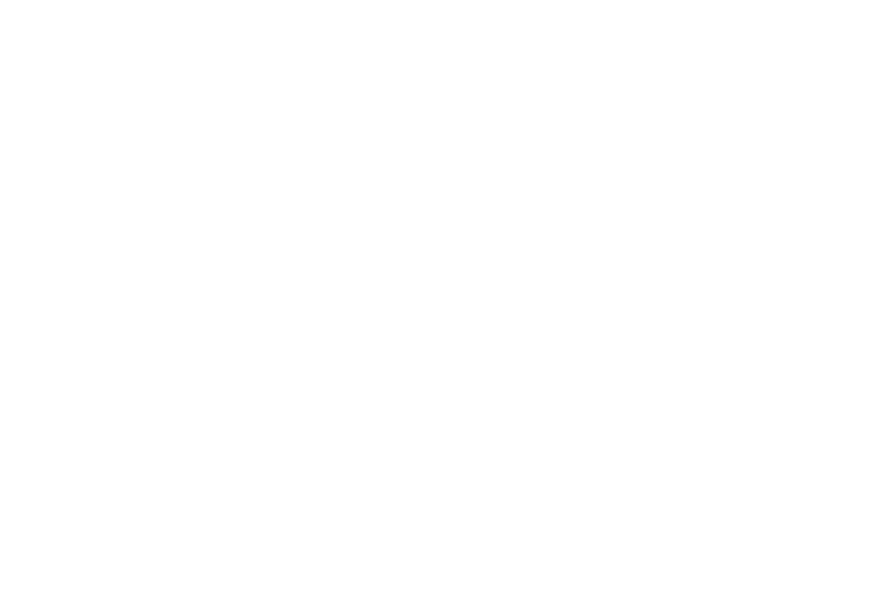
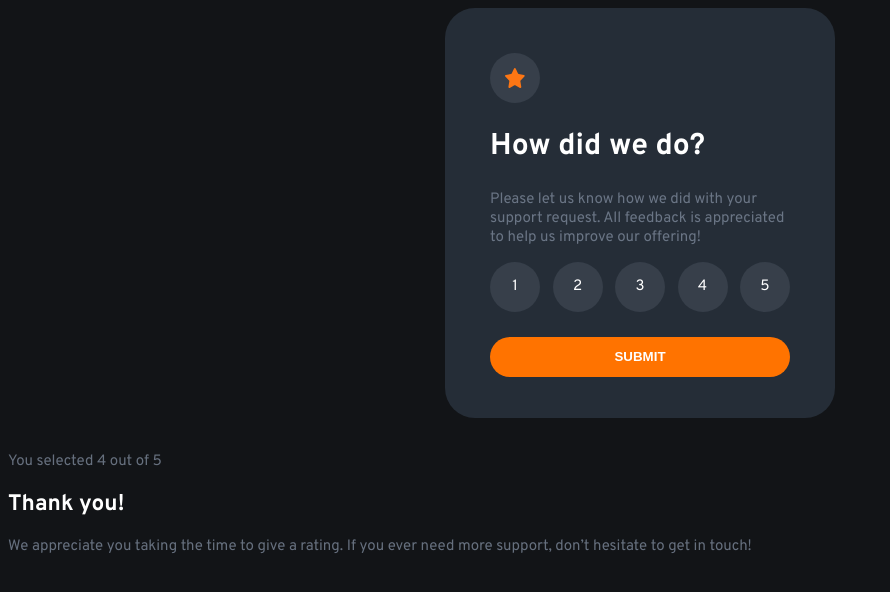
Before and after one commit to GusPrime/practica_solo, a plain HTML site: page index.html in a window 1280 px wide. Shown: the whole page, without its empty margins (0-890 px from the left). Drawn offline with Linux system fonts and the light colour scheme.

Commit message:
Finalizado

```diff
--- a/index.html
+++ b/index.html
@@ -1,11 +1,50 @@
 <!DOCTYPE html>
 <html lang="en">
+
 <head>
     <meta charset="UTF-8">
     <meta name="viewport" content="width=device-width, initial-scale=1.0">
+    <link rel="stylesheet" href="./style.css">
     <title>Document</title>
 </head>
+
 <body>
+    <section class="rating_section">
+        <figure class="rating_star">
+            <img src="./images/icon-star.svg" alt="estrella_dorada" width="20px" height="20px">
+        </figure>
 
+        <h2 class="rating_h2_1">How did we do?</h2>
+
+        <p>Please let us know how we did with your support request. All feedback is appreciated
+            to help us improve our offering!</p>
+
+        <div class="rating_div_span">
+            <span>1</span>
+            <span>2</span>
+            <span>3</span>
+            <span>4</span>
+            <span>5</span>
+        </div>
+
+        <button class="rating_button_1">SUBMIT</button>
+    </section>
+
+    <section>
+        <div>
+            <img src="" alt="">
+        </div>
+
+        <div>
+            <p>You selected 4 out of 5</p>
+        </div>
+
+        <h2>Thank you!</h2>
+
+        <p>We appreciate you taking the time to give a rating. If you ever need more support,
+            don’t hesitate to get in touch!</p>
+
+    </section>
 </body>
+
 </html>
--- /dev/null
+++ b/style.css
@@ -0,0 +1,77 @@
+@import url('https://fonts.googleapis.com/css2?family=Overpass:wght@400;700&display=swap');
+body{
+    background-color: hsl(216, 12%, 8%);
+    color: hsl(0, 0%, 100%);
+    font-size: 15px;
+    font-family: 'Overpass', sans-serif;
+}
+
+.rating_section{
+    background-color: hsl(213, 19%, 18%);
+    width: 300px;
+    height: 320px;
+    margin: 0 auto;
+    padding: 45px;
+    border-radius: 30px;
+}
+
+.rating_star{
+    margin: 0;
+    height: 50px;
+    width: 50px;
+    border-radius: 50px;
+    background-color: hsl(216, 12%, 54%, 0.2);
+
+    display: flex;
+    align-items: center;
+    justify-content: center;
+}
+
+.rating_h2_1{
+    font-weight: 700;
+    font-size: 30px;
+}
+
+p{
+    font-size: 15px;
+    color: hsl(216, 12%, 54%, 0.8);
+}
+
+.rating_div_span{
+    align-items: center;
+    justify-content: space-between;
+    display: flex;
+    cursor: pointer;
+}
+
+.rating_div_span span{
+    background-color: hsl(216, 12%, 54%, 0.2);
+    width: 50px;
+    height: 50px;
+    border-radius: 50px;
+
+    display: flex;
+    align-items: center;
+    justify-content: center;
+}
+
+.rating_div_span span:active{
+    background-color: rgb(255, 115, 0);
+}
+
+.rating_button_1{
+    border: none;
+    width: 100%;
+    height: 40px;
+    border-radius: 50px;
+    margin-top: 25px;
+    background-color: rgb(255, 115, 0) ;
+    color: white;
+    font-weight: 700;
+    cursor: pointer;
+}
+
+.rating_button_1:active{
+    background-color: white;
+    color:rgb(255, 115, 0);
+}
```
Also changed, not shown: index ejemplo.html (+1 -1 lines).
